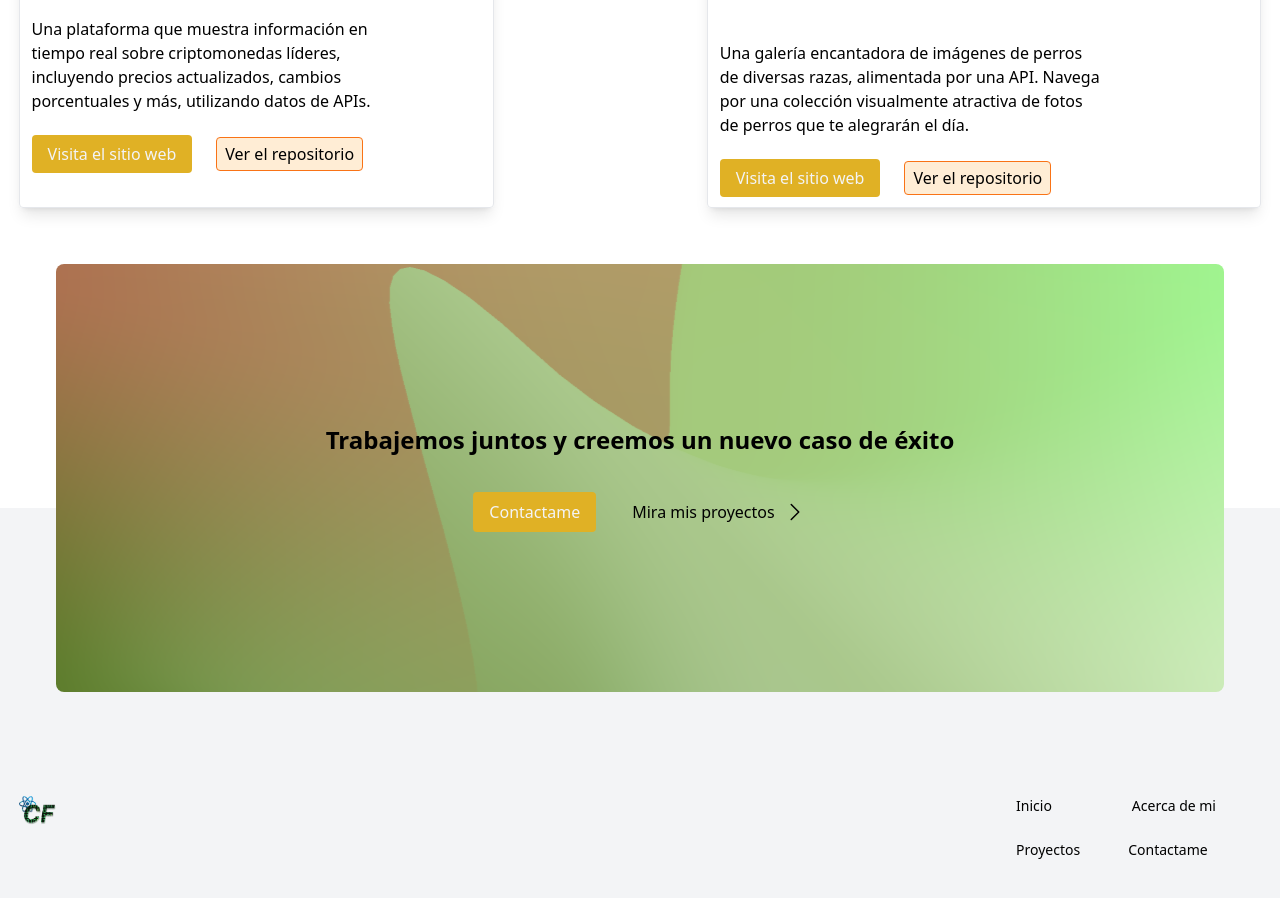
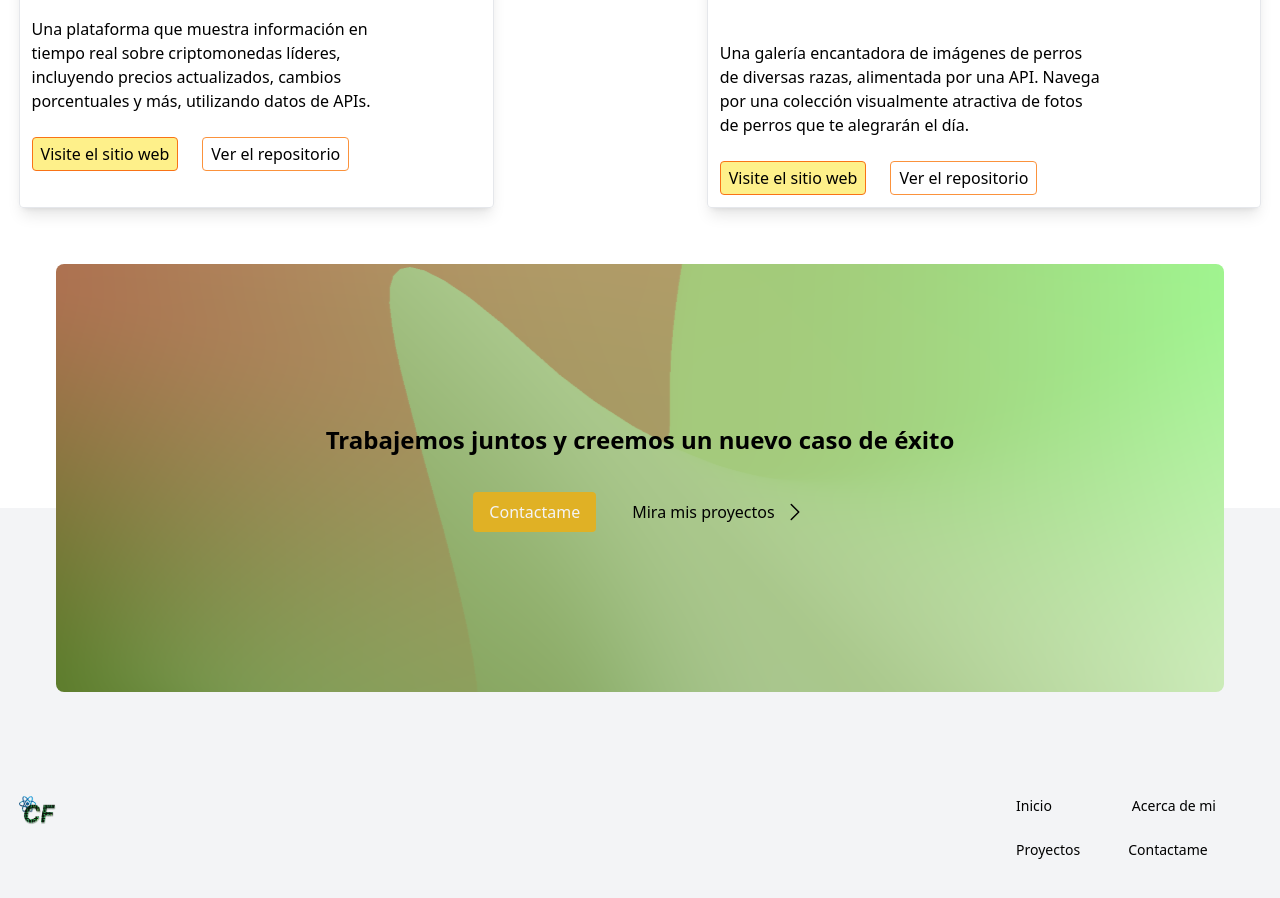
Before and after one commit to CarlosDavid-AM/Carlos-Developer, a React (Vite) app: page /proyects in a window 1280 px wide. Shown: the part 940-1838 px from the top of the page. Built offline with nearby package versions, Linux system fonts and the light colour scheme.

Commit message:
Se mejora los botones para proyectos.

```diff
--- /dev/null
+++ b/src/component/atm/BtnRepo.jsx
@@ -0,0 +1,9 @@
+const BtnRepo = ({repositorio}) => {
+  return(
+    <a href={repositorio} className="py-1 px-2 rounded border border-orange-400" target="_blank">
+        Ver el repositorio
+    </a>
+  )
+}
+
+export default BtnRepo
--- /dev/null
+++ b/src/component/atm/BtnVisite.jsx
@@ -0,0 +1,9 @@
+const BtnVisite = ({pagina}) => {
+  return(
+    <a href={pagina} className="bg-yellow-200 py-1 px-2 rounded border border-orange-500" target="_blank">
+        Visite el sitio web
+    </a>
+  )
+}
+
+export default BtnVisite
--- a/src/component/atm/indexComponent/ListaCrips.jsx
+++ b/src/component/atm/indexComponent/ListaCrips.jsx
@@ -1,4 +1,6 @@
 import Crips from "../../../img/proyects/Crips.jpg"
+import BtnRepo from "../BtnRepo"
+import BtnVisite from "../BtnVisite"
 
 const ListaCrips = () => {
   return(
@@ -20,12 +22,8 @@ const ListaCrips = () => {
                           incluyendo precios actualizados, cambios porcentuales y más, utilizando datos de APIs.
                         </p>
                         <div className="flex gap-x-6">
-                            <a href="" className="bg-red-200 py-1 px-2 rounded border border-red-500">
-                                Mira mis proyectos
-                            </a>
-                            <a href="https://carloscriptos.vercel.app/" className="py-1 px-2 rounded border border-red-400">
-                                Visita el proyecto ListaCrips
-                            </a>
+                          <BtnVisite pagina="https://carloscriptos.vercel.app/" />
+                          <BtnRepo repositorio="https://github.com/CarlosDavid-AM/ListaCrips"/>
                         </div>
                     </div>
                     <div>
--- a/src/component/atm/proyetsComponent/Proyecto2.jsx
+++ b/src/component/atm/proyetsComponent/Proyecto2.jsx
@@ -1,5 +1,6 @@
 import Crips from "../../../img/proyects/Crips.jpg"
-import Botom from "../Botom"
+import BtnRepo from "../BtnRepo"
+import BtnVisite from "../BtnVisite"
 
 const Proyecto2 = () => {
   return(
@@ -12,13 +13,8 @@ const Proyecto2 = () => {
           incluyendo precios actualizados, cambios porcentuales y más, utilizando datos de APIs.
         </p>
         <div className="flex gap-x-6 items-center">
-          <a href="https://carloscriptos.vercel.app/" target="_blank">
-            <Botom name="Visita el sitio web"/>
-          </a>
-          <a href="https://github.com/CarlosDavid-AM/ListaCrips" target="_blank"
-          className="bg-orange-100 py-1 px-2 rounded border border-orange-500">
-            Ver el repositorio
-          </a>
+          <BtnVisite pagina="https://carloscriptos.vercel.app/" />
+          <BtnRepo repositorio="https://github.com/CarlosDavid-AM/ListaCrips"/>
         </div>
       </div>
     </div>
--- a/src/component/atm/proyetsComponent/Proyecto3.jsx
+++ b/src/component/atm/proyetsComponent/Proyecto3.jsx
@@ -1,5 +1,6 @@
 import GogGall from "../../../img/proyects/galeriaDog.jpg"
-import Botom from "../Botom"
+import BtnRepo from "../BtnRepo"
+import BtnVisite from "../BtnVisite"
 
 const Proyecto3 = () => {
   return(
@@ -13,13 +14,8 @@ const Proyecto3 = () => {
           Navega por una colección visualmente atractiva de fotos de perros que te alegrarán el día.
         </p>
         <div className="flex gap-x-6 items-center">
-          <a href="" target="_blank">
-            <Botom name="Visita el sitio web"/>
-          </a>
-          <a href="https://github.com/CarlosDavid-AM/Galeria-de-Perros" target="_blank"
-          className="bg-orange-100 py-1 px-2 rounded border border-orange-500">
-            Ver el repositorio
-          </a>
+          <BtnVisite pagina="" />
+          <BtnRepo repositorio="https://github.com/CarlosDavid-AM/Galeria-de-Perros"/>
         </div>
       </div>
     </div>
```
